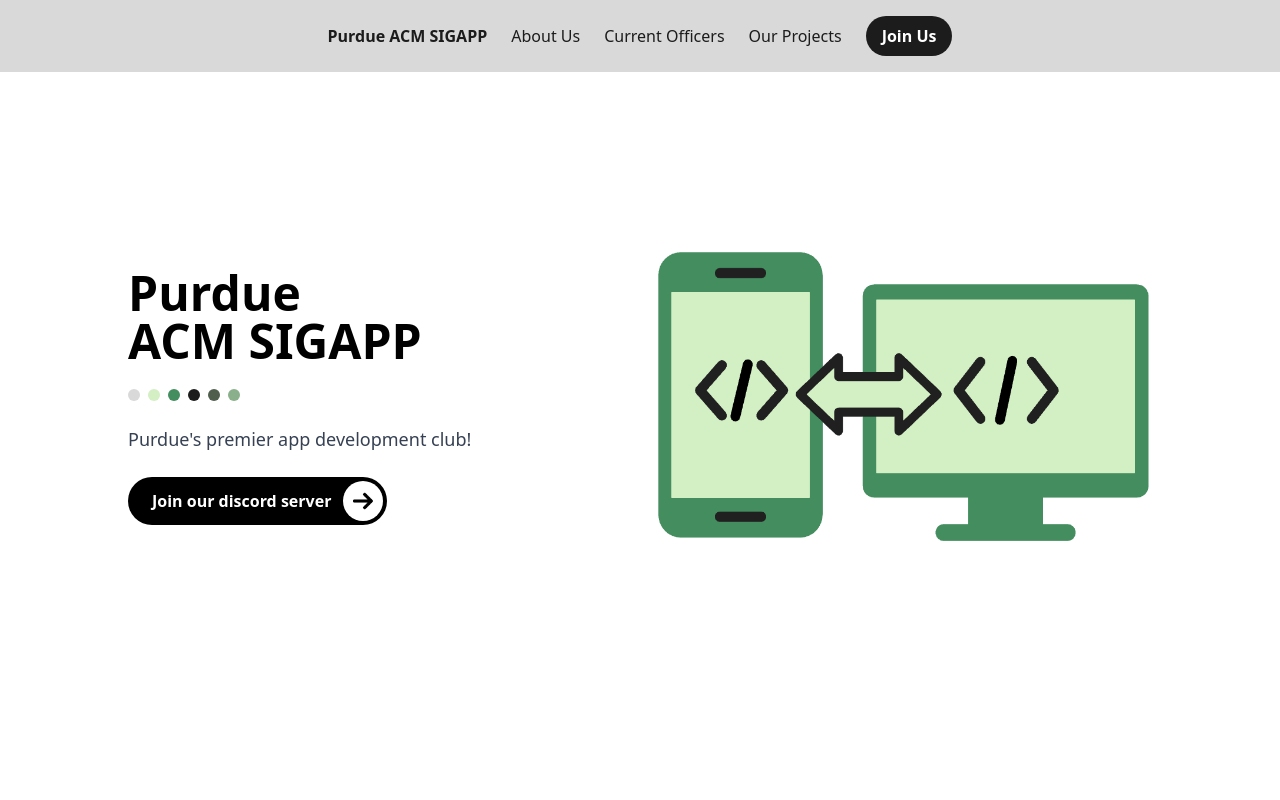
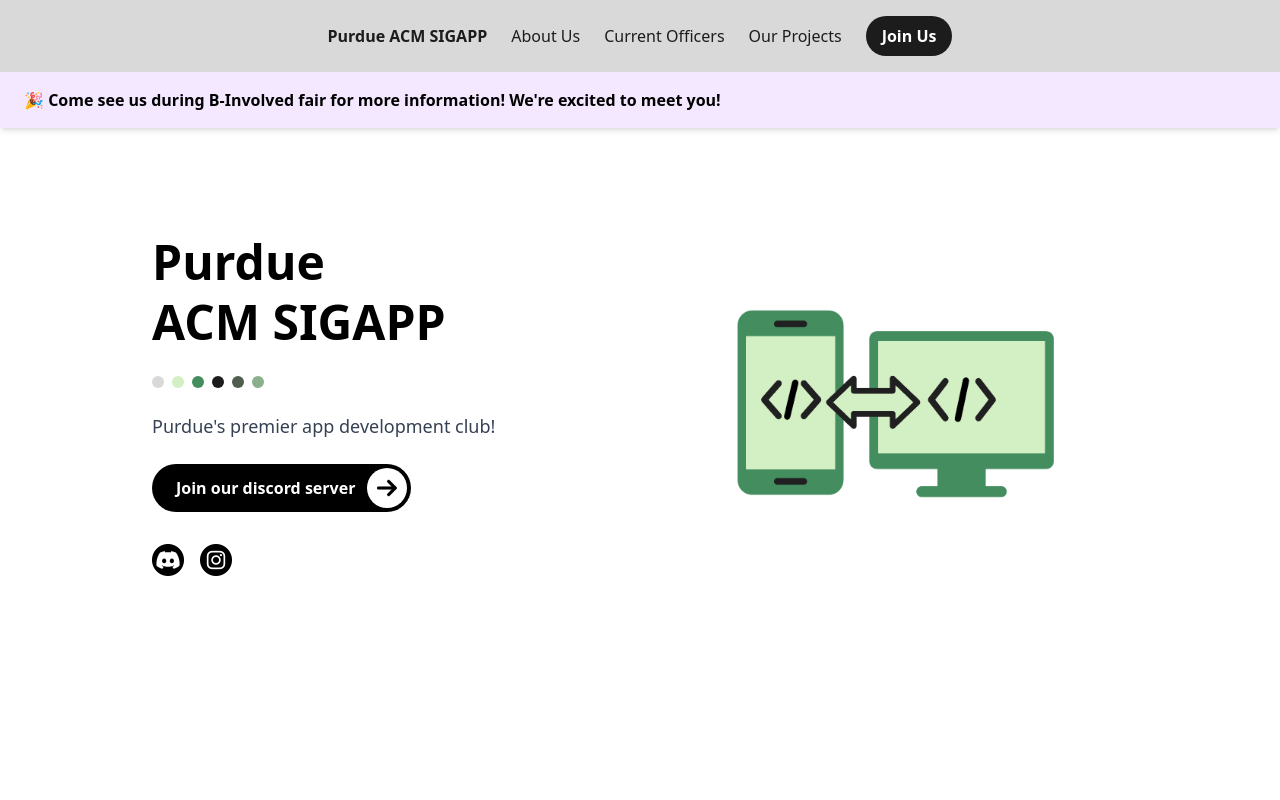
Before and after one commit to Purdue-ACM-SIGAPP/sigapp-website, a Vue app: page / in a window 1280 px wide. Shown: the top 800 px of the page. Built offline with nearby package versions, Linux system fonts and the light colour scheme.

Commit message:
edit layout

```diff
--- /dev/null
+++ b/src/components/Banner.vue
@@ -0,0 +1,10 @@
+<template>
+  <div class="w-full bg-purple-100 text-black px-6 py-4 shadow-md mb-6">
+    <div class="z-20">
+      <p class="font-semibold">
+        🎉 Come see us during B-Involved fair for more information! We're
+        excited to meet you!
+      </p>
+    </div>
+  </div>
+</template>
--- a/src/components/Header.vue
+++ b/src/components/Header.vue
@@ -2,34 +2,34 @@
   <header
     ref="headerRef"
     :class="{ '-translate-y-full': isHidden }"
-    class="fixed top-0 left-1/2 -translate-x-1/2 w-full bg-grey text-dark z-50 transition-transform duration-300"
+    class="fixed top-0 w-full bg-grey text-dark z-50 transition-transform duration-300"
   >
     <div class="flex flex-wrap justify-center items-center gap-6 p-4">
       <a
         href="#home"
-        class="whitespace-nowrap font-semibold hover:text-dark-green transition"
+        class="font-semibold hover:text-dark-green transition"
         >Purdue ACM SIGAPP</a
       >
       <a
         href="#about"
-        class="whitespace-nowrap hover:text-dark-green transition"
+        class="hover:text-dark-green transition"
         >About Us</a
       >
       <a
         href="#officer"
-        class="whitespace-nowrap hover:text-dark-green transition"
+        class="hover:text-dark-green transition"
         >Current Officers</a
       >
       <a
         href="#project"
-        class="whitespace-nowrap hover:text-dark-green transition"
+        class="hover:text-dark-green transition"
         >Our Projects</a
       >
 
       <button
         type="button"
         @click="handleClick"
-        class="bg-dark text-white font-bold rounded-3xl px-4 py-2 hover:bg-gray-800 transition"
+        class="bg-dark text-white font-bold rounded-3xl px-4 py-2 hover:bg-dark-green transition"
       >
         Join Us
       </button>
--- a/src/sections/Home.vue
+++ b/src/sections/Home.vue
@@ -1,36 +1,74 @@
 <template>
   <section
     id="home"
-    class="min-h-screen flex items-center justify-center"
-    :style="{ paddingTop: paddingTop + 50 + 'px' }"
+    class="min-h-screen flex flex-col"
+    :style="{ paddingTop: paddingTop + 'px' }"
   >
-    <div class="grid md:grid-cols-2 items-center gap-8 pb-[10%] max-w-5xl w-full">
+    <Banner />
+
+    <div
+      class="w-full max-w-screen-lg mx-auto px-6 pt-20 grid md:grid-cols-2 items-center gap-12"
+    >
+      <!-- Text content -->
       <div class="space-y-6 text-center md:text-left">
         <div>
-          <h1 class="text-5xl font-bold">Purdue</h1>
-          <h1 class="text-5xl font-bold">ACM SIGAPP</h1>
+          <h1 class="text-4xl sm:text-5xl font-bold leading-tight">Purdue</h1>
+          <h1 class="text-4xl sm:text-5xl font-bold leading-tight">
+            ACM SIGAPP
+          </h1>
         </div>
+
         <DottedLine />
-        <p class="text-lg text-gray-700">
+
+        <p class="text-base sm:text-lg text-gray-700">
           Purdue's premier app development club!
         </p>
 
         <button
-          @click="handleClick"
+          @click="openDiscord"
           type="button"
-          class="inline-flex items-center bg-black text-white rounded-full font-semibold hover:bg-gray-800 transition"
+          class="group inline-flex items-center bg-black text-white rounded-full font-semibold hover:bg-dark-green transition"
         >
           <span class="pl-6 pr-3 py-3">Join our discord server</span>
           <span
             class="w-10 h-10 bg-white text-black rounded-full flex items-center justify-center"
           >
-            <img :src="arrow" alt="arrow" class="w-5 h-5" draggable="false" />
+            <img
+              :src="arrow"
+              alt="arrow"
+              class="w-5 h-5 transition-transform duration-300 ease-in-out group-hover:translate-x-1"
+              draggable="false"
+            />
           </span>
           <span class="ml-1"></span>
         </button>
+
+        <div class="flex gap-4 justify-center md:justify-start pt-2">
+          <img
+            :src="discord"
+            alt="Discord"
+            class="w-8 h-8 cursor-pointer transition-transform duration-150 active:scale-90"
+            @click="openDiscord"
+            draggable="false"
+          />
+          <img
+            :src="instagram"
+            alt="Instagram"
+            class="w-8 h-8 cursor-pointer transition-transform duration-150 active:scale-90"
+            @click="openInstagram"
+            draggable="false"
+          />
+        </div>
       </div>
+
+      <!-- Logo -->
       <div class="flex justify-center">
-        <img :src="logo" alt="SIGAPP Logo" class="max-w-lg w-full px-8 md:px-0 pt-15 pb-5 md:pt-0 md:pb-0" draggable="false" />
+        <img
+          :src="logo"
+          alt="SIGAPP Logo"
+          class="max-w-xs w-full px-6 sm:px-0"
+          draggable="false"
+        />
       </div>
     </div>
   </section>
@@ -40,8 +78,11 @@
 import { ref, watch } from "vue";
 import { headerHeight } from "../globals";
 import DottedLine from "../components/DottedLine.vue";
+import Banner from "../components/Banner.vue";
 import logo from "../assets/logo.png";
 import arrow from "../assets/right-arrow.png";
+import discord from "../assets/discord.png";
+import instagram from "../assets/instagram.png";
 
 const paddingTop = ref(headerHeight.value);
 
@@ -49,7 +90,11 @@
   paddingTop.value = newHeight;
 });
 
-const handleClick = () => {
+const openDiscord = () => {
   window.open("https://discord.gg/jKTWKYarGE", "_blank");
 };
+
+const openInstagram = () => {
+  window.open("https://www.instagram.com/purduesigapp", "_blank");
+};
 </script>
--- a/src/sections/Join.vue
+++ b/src/sections/Join.vue
@@ -1,7 +1,7 @@
 <template>
   <section
     id="what-we-do"
-    class="min-h-screen px-6 md:px-12 py-20 bg-white flex flex-col items-center"
+    class="min-h-screen px-6 md:px-12 bg-white flex flex-col items-center"
   >
     <!-- Top Row -->
     <div
@@ -17,7 +17,7 @@
 
       <!-- Quote -->
       <div
-        class="text-dark text-right max-w-md mt-8 md:mt-0 md:text-left md:ml-auto"
+        class="text-gray-700 text-right max-w-md mt-8 md:mt-0 md:text-left md:ml-auto"
       >
         <p class="italic">
           “Whether you're an aspiring developer or an experienced coder, SIGAPP
--- a/src/sections/Project.vue
+++ b/src/sections/Project.vue
@@ -1,5 +1,8 @@
 <template>
-  <section id="project" class="px-6 sm:px-8 py-20 relative overflow-hidden bg-white">
+  <section
+    id="project"
+    class="min-h-screen px-6 sm:px-8 py-20 relative overflow-hidden bg-white"
+  >
     <!-- Section Title -->
     <div class="text-3xl font-bold text-center text-gray-900 mb-4">
       Our Past Projects
@@ -8,8 +11,10 @@
     <!-- Section Description -->
     <div class="max-w-3xl mx-auto text-center text-gray-700 text-lg mb-12">
       These projects reflect what SIGAPP is all about —
-      <span class="font-medium text-black">solving real problems with practical, user-centered solutions</span>.
-      Every semester brings new challenges and fresh ideas, and we’re always excited to see what our members will build next.
+      <span class="font-medium text-black"
+        >solving real problems with practical, user-centered solutions</span
+      >. Every semester brings new challenges and fresh ideas, and we’re always
+      excited to see what our members will build next.
     </div>
 
     <!-- Decorative Divider -->
@@ -55,7 +60,6 @@
   </section>
 </template>
 
-
 <script setup>
 import DottedLine from "../components/DottedLine.vue";
 import purdueLaundry from "../assets/purdueLaundry.png";
```
